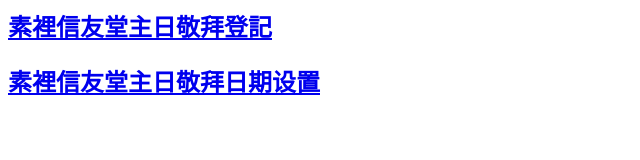
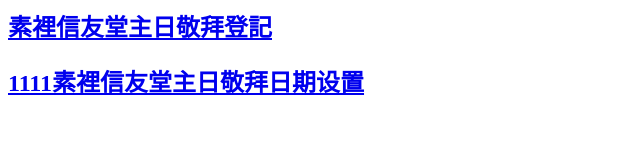
Before and after one commit to yuzhoulimail/attendance, a plain HTML site: page index.html in a window 1280 px wide. Shown: the whole page, without its empty margins (0-640 px from the left). Drawn offline with Linux system fonts and the light colour scheme.

Commit message:
Update index.html

```diff
--- a/index.html
+++ b/index.html
@@ -1,4 +1,4 @@
 
 
 <H2><a href="https://script.google.com/macros/s/AKfycbxIKCHiQQfPAycDW6qgbveTawS4k42ts9vfZxqcNQtoR3fBJ1Gf5Qzsncy2L4E9fpIIaw/exec">素裡信友堂主日敬拜登記</a></H2>
-<H2><a href="https://www.wenxuecity.com">素裡信友堂主日敬拜日期设置</a></H2>
+<H2><a href="https://www.wenxuecity.com">1111素裡信友堂主日敬拜日期设置</a></H2>
```
